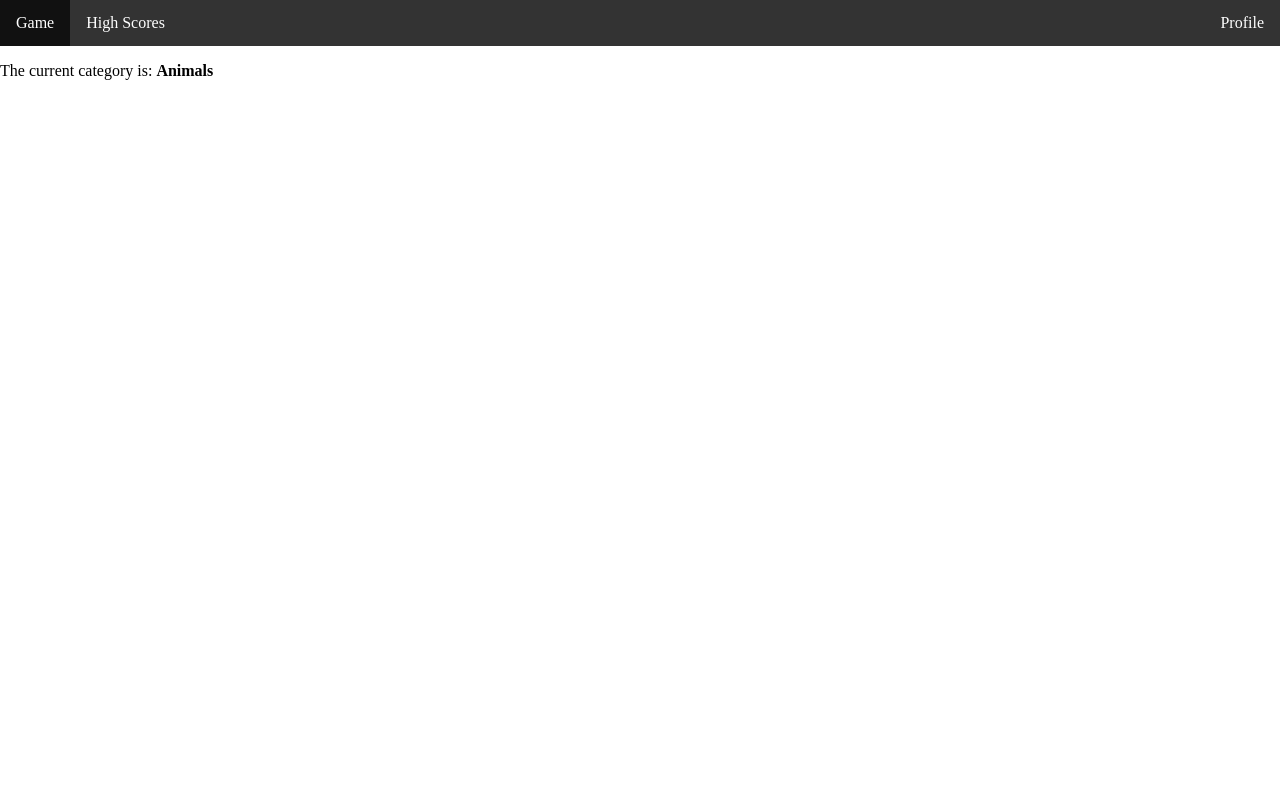
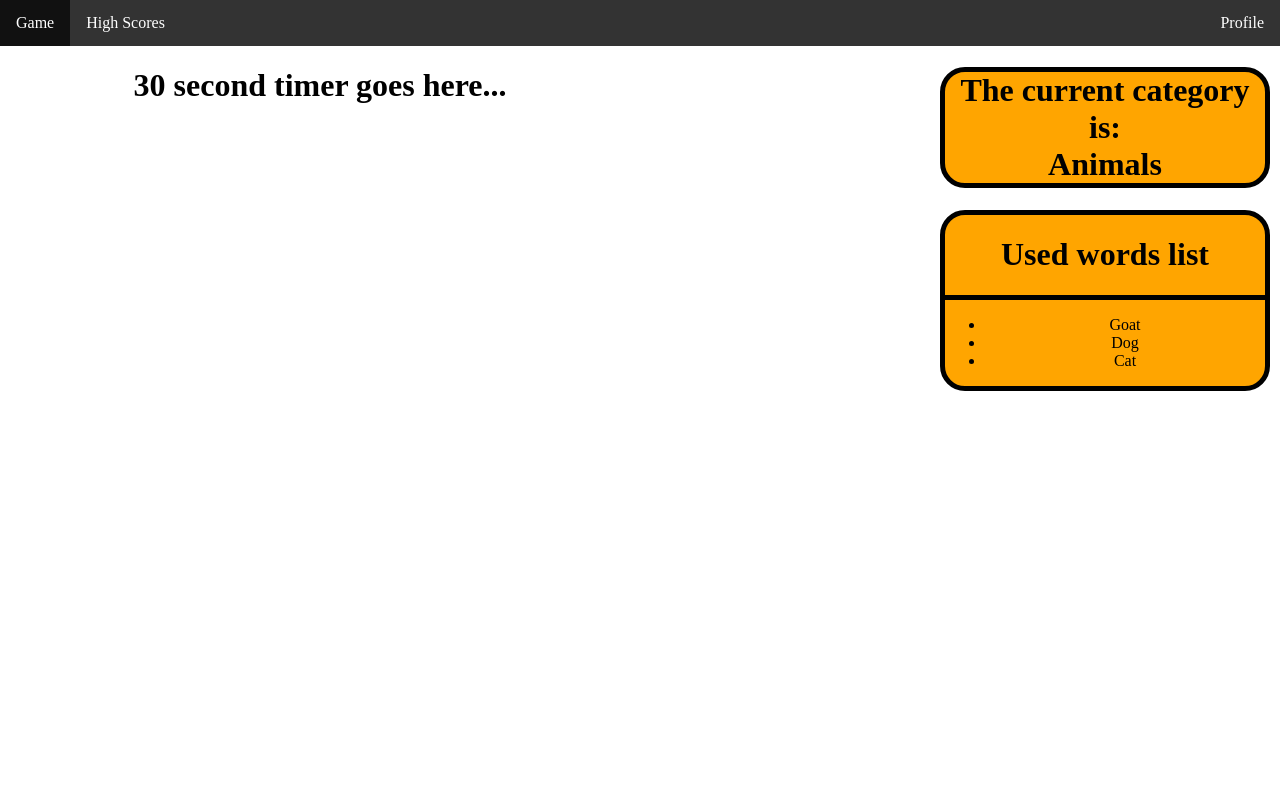
Before and after one commit to jclarkGRC/django-cat-words, a Django app: template game/templates/game/game.html in a window 1280 px wide. Run offline with Django 3.2, Linux system fonts and the light colour scheme; the template is opened without the code that fills it: values that come from a table or form of the project are taken from there, others are empty; data comes from the database, SQL or seed files in the repository.

Commit message:
added styles

```diff
--- a/game/static/game/style.css
+++ b/game/static/game/style.css
@@ -1,12 +1,15 @@
 body {
   margin: 0;
+  text-align: center
 }
 
 span {
   color: orange;
+  -webkit-text-stroke: 1px black;
+  font-size: 30
 }
 
-ul {
+ul.topNav {
   list-style-type: none;
   margin: 0;
   padding: 0;
@@ -14,11 +17,11 @@ ul {
   background-color: #333;
 }
 
-li {
+li.topNav {
   float: left;
 }
 
-li a {
+li a.topNav {
   display: block;
   color: white;
   text-align: center;
@@ -27,15 +30,67 @@ li a {
 }
 
 /* Change the link color to #111 (black) on hover */
-li a:hover {
+li a:hover.topNav {
   background-color: #111;
 }
 
-#mainContent {
-  text-align: center
+#usedWordsBox {
+  float: right;
+}
+
+#categoryTitle {
+  width: 50%;
+  border: 1px solid black;
+  border-width: thick;
+  border-radius: 25px;
+  float: right;
+  margin-right: 10px;
+  background-color: orange;
+}
+
+#categoryList {
+  width: 50%;
+  border: 1px solid black;
+  border-width: thick;
+  border-radius: 25px;
+  float: right;
+  margin-right: 10px;
+  background-color: orange;
+}
+
+#categoryListTitle {
+  border-bottom: 1px solid black;
+  border-width: thick;
+}
+
+#rowOne {
+  overflow: auto;
+  text-align: center;
+}
+
+#rowTwo {
+  overflow: auto;
+  text-align: center;
+  position: static
 }
 
 #catImage {
   width: 400px;
   height: 400px;
 }
+
+ul.categoryList {
+  list-style-type: none;
+}
+
+.leftContent {
+  float: left;
+  text-align: center;
+  width: 50%;
+}
+
+.rightContent {
+  float: right;
+  text-align: center;
+  width:50%;
+}
--- a/game/templates/game/game.html
+++ b/game/templates/game/game.html
@@ -1,3 +1,33 @@
+{% load static %}
+
+<link rel="stylesheet" type="text/css" href="{% static 'game/style.css' %}">
+
 {% include "game/topnav.html" %}
 
-<p>The current category is: <strong>{{category}}</strong></p>
+<div id="rowOne">
+	<div class="leftContent">
+		<h1>30 second timer goes here...</h1>
+	</div>
+	<div class="rightContent">
+		<h1 id ="categoryTitle">The current category is:
+		<br>
+		<strong>{{category}}</strong>
+		</h1>
+	</div>
+</div>
+<div id="rowTwo">
+	<div class="leftContent">
+	</div>
+	<div class="rightContent">
+	<div id="categoryList">
+		<div id="categoryListTitle">
+			<h1>Used words list</h1>
+		</div>
+		<ul>
+			<li>Goat</li>
+			<li>Dog</li>
+			<li>Cat</li>
+		</ul>
+	</div>
+	</div>
+</div>
--- a/game/templates/game/topnav.html
+++ b/game/templates/game/topnav.html
@@ -2,8 +2,8 @@
 
 <link rel="stylesheet" type="text/css" href="{% static 'game/style.css' %}">
 
-<ul>
-  <li><a href="{% url 'game:index' %}">Game</a></li>
-  <li><a href="{% url 'game:scores' %}">High Scores</a></li>
-  <li style="float:right"><a class="active" href="{% url 'game:profile' %}">Profile</a></li>
+<ul class="topNav">
+  <li class="topNav"><a class="topNav" href="{% url 'game:index' %}">Game</a></li>
+  <li class="topNav"><a class= "topNav" href="{% url 'game:scores' %}">High Scores</a></li>
+  <li class="topNav" style="float:right"><a class="topNav" href="{% url 'game:profile' %}">Profile</a></li>
 </ul>
```
